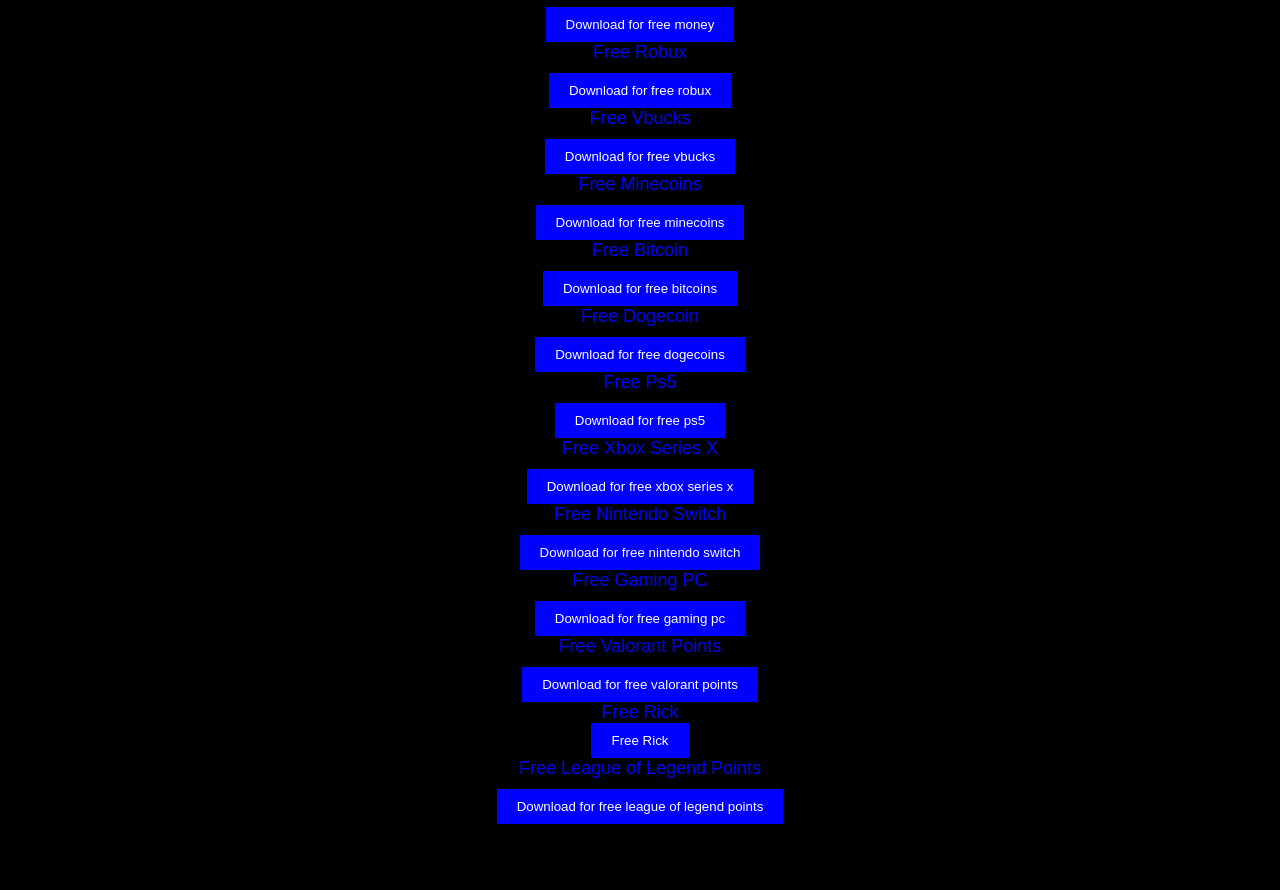
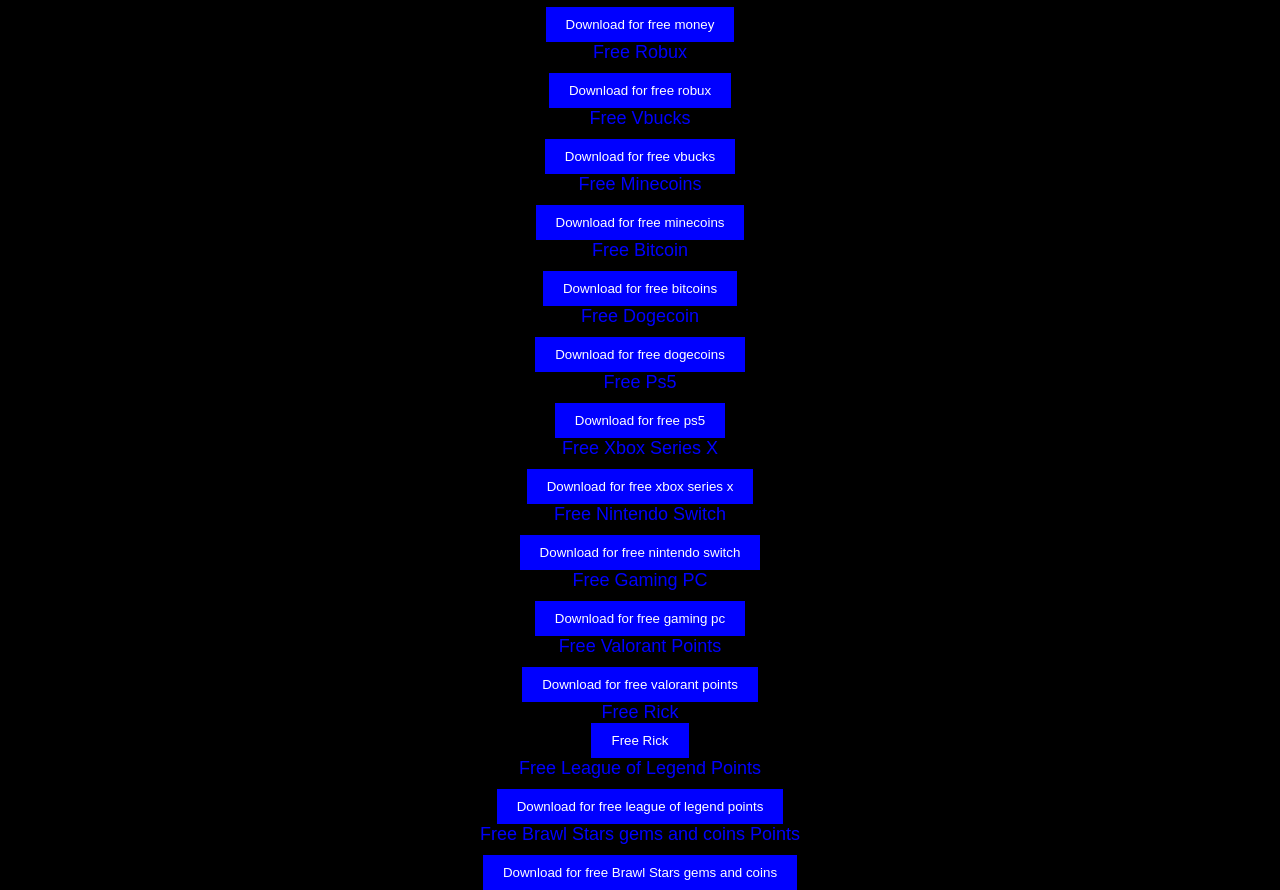
Before and after one commit to Concerfate/freestuff, a plain HTML site: page index.html in a window 1280 px wide. Shown: the part 110-1000 px from the top of the page. Before the commit the page ends 934 px from the top, so only its background shows below. Drawn offline with Linux system fonts and the light colour scheme.

Commit message:
Update index.html

```diff
--- a/index.html
+++ b/index.html
@@ -102,7 +102,12 @@
 	<a href="lol.png" download="LoL Points"/>
       <button type="button">Download for free league of legend points</button>
 		</a>
-
+	<p>
+    Free Brawl Stars gems and coins Points
+	<p>
+	<a href="coins.png" download="Gems And Coins(Brawl Stars)"/>
+      <button type="button">Download for free Brawl Stars gems and coins</button>
+		</a>
 <link rel="stylesheet" type="text/css" href="styles.css">
 <script src="script.js"></script>
 
```
